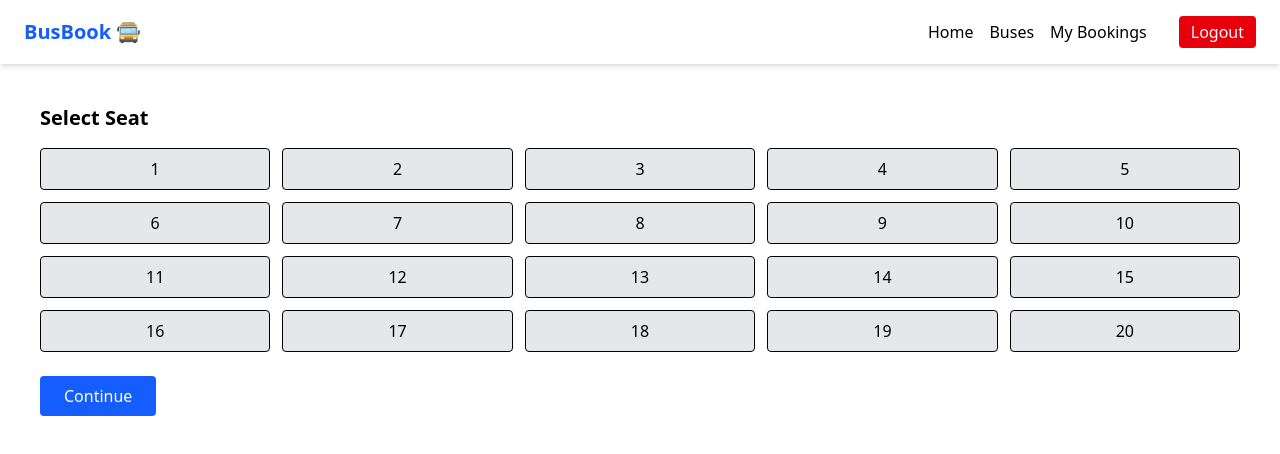
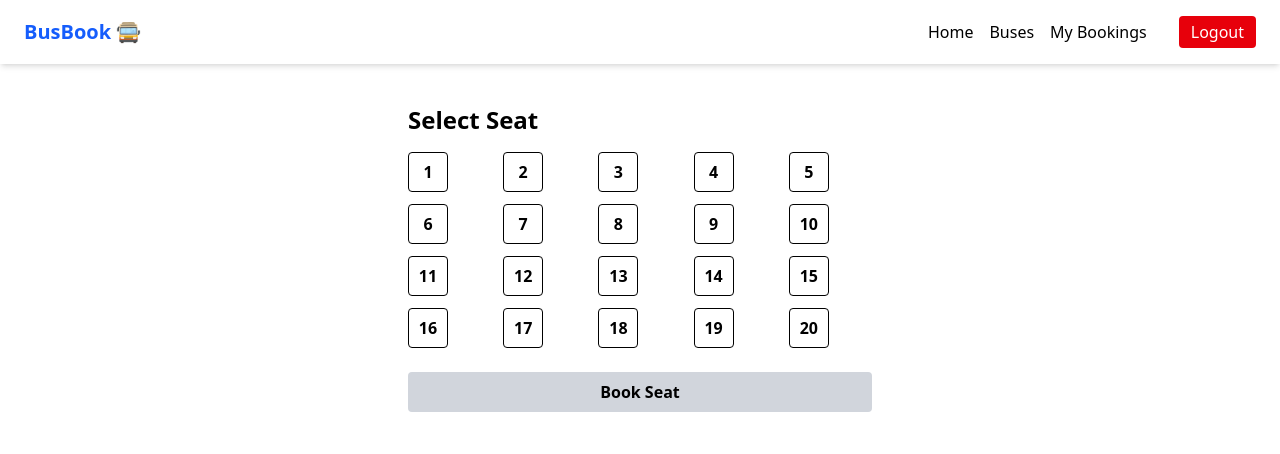
Before and after one commit to ashish6667/bus-ticket-website, a React app in the folder frontend/: page /select-seat/1 in a window 1280 px wide. Shown: the top 454 px of the page. Built offline with nearby package versions, Linux system fonts and the light colour scheme; sample sign-in values are in the browser's storage; the HTML template or start-up script is replaced by a standard one.

Commit message:
Enhance SeatSelection and seatBooking utilities for improved booking flow and user experience; add seat cancellation and toast notifications

```diff
--- a/frontend/src/pages/SeatSelection.jsx
+++ b/frontend/src/pages/SeatSelection.jsx
@@ -1,53 +1,109 @@
+import { useEffect, useState } from "react";
 import { useParams, useNavigate } from "react-router-dom";
-import { useState } from "react";
 import toast from "react-hot-toast";
+import { getBookedSeats, getUserSeats, bookSeat, cancelSeat } from "../utils/seatBooking";
 
 const SeatSelection = () => {
-  const { id } = useParams(); // busId
+  const { id } = useParams();
   const navigate = useNavigate();
+  const [bookedSeats, setBookedSeats] = useState([]);
+  const [mySeats, setMySeats] = useState([]);
   const [selectedSeat, setSelectedSeat] = useState(null);
+  const [user, setUser] = useState(null);
+
+  useEffect(() => {
+    const loggedUser = JSON.parse(localStorage.getItem("loggedInUser"));
+    if (!loggedUser) {
+      navigate("/login");
+      return;
+    }
+    setUser(loggedUser);
+    refreshSeats(loggedUser.email);
+  }, [id]);
+
+  const refreshSeats = (email) => {
+    setBookedSeats(getBookedSeats(id));
+    setMySeats(getUserSeats(id, email));
+  };
+
+  const handleSeatClick = (seat) => {
+    if (mySeats.includes(seat)) {
+      cancelSeat(id, seat, user.email);
+      toast.success(`Seat ${seat} cancelled`);
+      refreshSeats(user.email);
+      return;
+    }
+
+    if (bookedSeats.includes(seat)) {
+      toast.error(`Seat ${seat} is already booked`);
+      return;
+    }
+
+    setSelectedSeat(seat === selectedSeat ? null : seat);
+  };
+
+  const handleBooking = () => {
+    if (!selectedSeat) return;
+
+    const success = bookSeat(id, selectedSeat, user);
+    if (!success) {
+      toast.error(`Seat ${selectedSeat} is already booked`);
+      refreshSeats(user.email);
+      setSelectedSeat(null);
+      return;
+    }
+
+    toast.success(`Seat ${selectedSeat} booked successfully`);
+    setSelectedSeat(null);
+    refreshSeats(user.email);
+
+    navigate(`/passenger`, {
+      state: { busId: id, seats: [selectedSeat] },
+    });
+  };
 
   const seats = Array.from({ length: 20 }, (_, i) => i + 1);
 
-  const handleBooking = () => {
-    if (!selectedSeat) {
-      toast.error("Please select a seat");
-      return;
-    }
-
-    navigate("/passenger", {
-      state: {
-        busId: id,
-        seats: [selectedSeat],
-      },
-    });
-  };
-
   return (
-    <div className="p-6">
-      <h2 className="text-xl font-bold mb-4">Select Seat</h2>
+    <div className="p-6 max-w-lg mx-auto">
+      <h2 className="text-2xl font-bold mb-4">Select Seat</h2>
 
       <div className="grid grid-cols-5 gap-3 mb-6">
-        {seats.map((seat) => (
-          <button
-            key={seat}
-            onClick={() => setSelectedSeat(seat)}
-            className={`p-2 border rounded ${
-              selectedSeat === seat
-                ? "bg-green-500 text-white"
-                : "bg-gray-200"
-            }`}
-          >
-            {seat}
-          </button>
-        ))}
+        {seats.map((seat) => {
+          const isBooked = bookedSeats.includes(seat);
+          const isMine = mySeats.includes(seat);
+          const isSelected = seat === selectedSeat;
+
+          let style =
+            "w-10 h-10 flex items-center justify-center rounded font-semibold cursor-pointer ";
+          if (isMine) style += "bg-red-600 text-white";
+          else if (isBooked) style += "bg-gray-400 text-white cursor-not-allowed";
+          else if (isSelected) style += "bg-green-600 text-white";
+          else style += "bg-white border hover:bg-green-100";
+
+          return (
+            <div
+              key={seat}
+              className={style}
+              title={
+                isMine ? "Click to cancel booking" : isBooked ? "Already booked" : ""
+              }
+              onClick={() => handleSeatClick(seat)}
+            >
+              {seat}
+            </div>
+          );
+        })}
       </div>
 
       <button
         onClick={handleBooking}
-        className="bg-blue-600 text-white px-6 py-2 rounded"
+        disabled={!selectedSeat}
+        className={`w-full py-2 rounded font-semibold transition
+          ${selectedSeat ? "bg-blue-600 text-white hover:bg-blue-700" : "bg-gray-300 cursor-not-allowed"}
+        `}
       >
-        Continue
+        Book Seat
       </button>
     </div>
   );
--- a/frontend/src/utils/seatBooking.js
+++ b/frontend/src/utils/seatBooking.js
@@ -1,64 +1,50 @@
 import { getISTDateTime } from "./dateTime";
 
-// Get booked seats for a bus
+// Get all bookings safely
+const getAllBookings = () => {
+  const data = JSON.parse(localStorage.getItem("myBookings"));
+  return Array.isArray(data) ? data : [];
+};
+
+// Get booked seat numbers for a bus
 export const getBookedSeats = (busId) => {
-  const bookings = JSON.parse(localStorage.getItem("bookings")) || {};
-  const busBookings = bookings[busId] || [];
+  const bookings = getAllBookings();
+  const busBookings = bookings.filter(b => b.busId === busId);
   return busBookings.map(b => b.seatNumber);
 };
 
 // Get seats booked by a specific user
 export const getUserSeats = (busId, userEmail) => {
-  const bookings = JSON.parse(localStorage.getItem("bookings")) || {};
-  const busBookings = bookings[busId] || [];
-  return busBookings
-    .filter(b => b.userEmail === userEmail)
-    .map(b => b.seatNumber);
+  const bookings = getAllBookings();
+  const busBookings = bookings.filter(b => b.busId === busId && b.email === userEmail);
+  return busBookings.map(b => b.seatNumber);
 };
 
-// BOOK SEAT
+// Book seat
 export const bookSeat = (busId, seatNumber, user) => {
-  const bookings = JSON.parse(localStorage.getItem("bookings")) || {};
-  const myBookings = JSON.parse(localStorage.getItem("myBookings")) || [];
+  const bookings = getAllBookings();
 
-  const busBookings = bookings[busId] || [];
+  // Check if seat is already booked by anyone
+  const seatTaken = bookings.some(b => b.busId === busId && b.seatNumber === seatNumber);
+  if (seatTaken) return false;
 
-  if (busBookings.some(b => b.seatNumber === seatNumber)) {
-    return false;
-  }
-
-  busBookings.push({ seatNumber, userEmail: user.email });
-  bookings[busId] = busBookings;
-  localStorage.setItem("bookings", JSON.stringify(bookings));
-
-  myBookings.push({
+  const myBooking = {
     busId,
     seatNumber,
     name: user.name,
     email: user.email,
-    phone: user.phone,
+    phone: user.phone || "N/A",
     bookedAt: getISTDateTime(),
-  });
+  };
 
-  localStorage.setItem("myBookings", JSON.stringify(myBookings));
+  bookings.push(myBooking);
+  localStorage.setItem("myBookings", JSON.stringify(bookings));
   return true;
 };
 
-// CANCEL SEAT
+// Cancel seat
 export const cancelSeat = (busId, seatNumber, userEmail) => {
-  const bookings = JSON.parse(localStorage.getItem("bookings")) || {};
-  const myBookings = JSON.parse(localStorage.getItem("myBookings")) || [];
-
-  bookings[busId] = (bookings[busId] || []).filter(
-    b => b.seatNumber !== seatNumber
-  );
-
-  localStorage.setItem("bookings", JSON.stringify(bookings));
-
-  const updatedMyBookings = myBookings.filter(
-    b =>
-      !(b.busId === busId && b.seatNumber === seatNumber && b.email === userEmail)
-  );
-
-  localStorage.setItem("myBookings", JSON.stringify(updatedMyBookings));
+  const bookings = getAllBookings();
+  const updated = bookings.filter(b => !(b.busId === busId && b.seatNumber === seatNumber && b.email === userEmail));
+  localStorage.setItem("myBookings", JSON.stringify(updated));
 };
```
